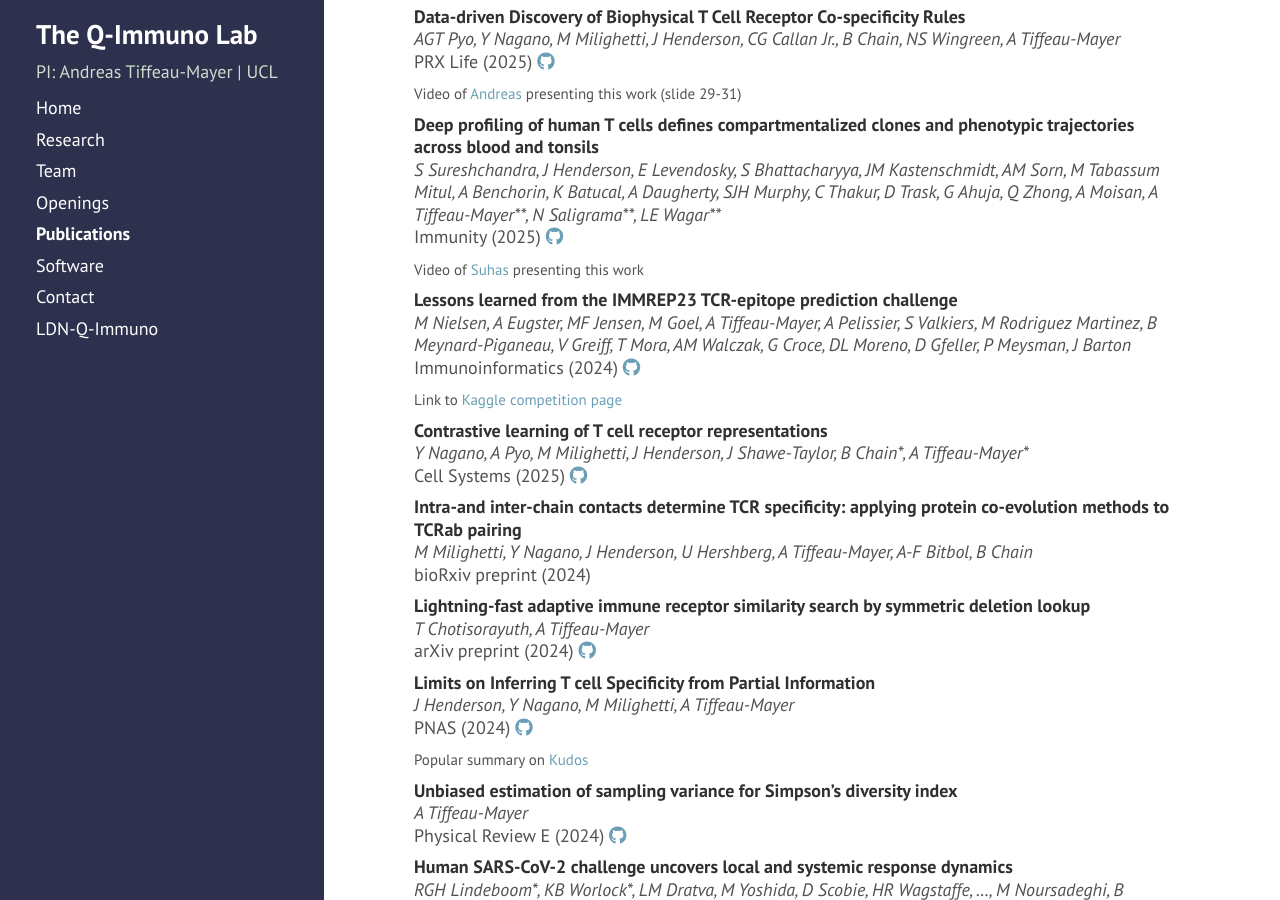
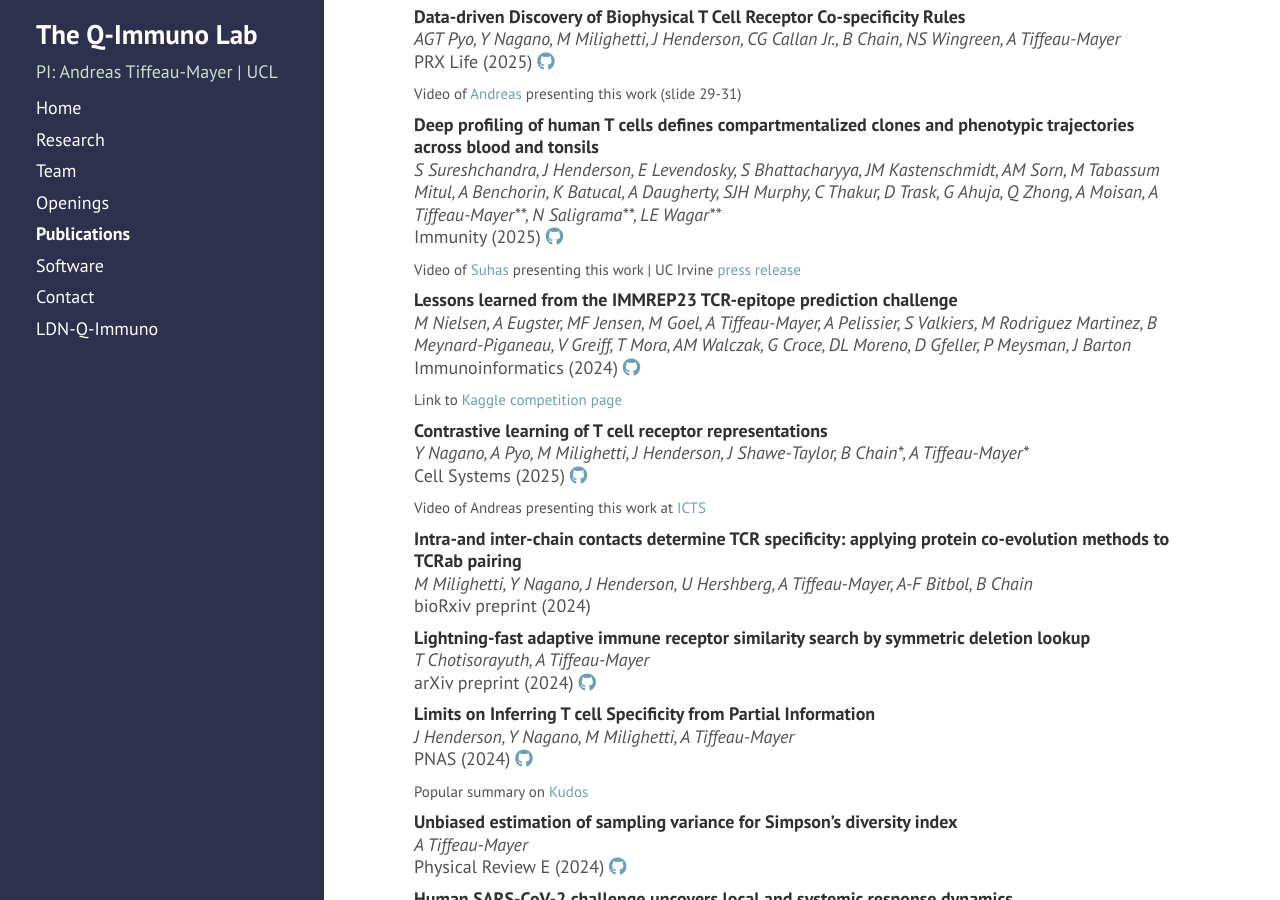
Before and after one commit to andim/andim.github.io, a Jekyll site: the page built from publications.md, in a window 1280 px wide and 900 px high, scrolled down 494 px. Built offline with Jekyll 4.4.1, drawn with Linux system fonts in a browser that asks for light colours; nearby versions of some CDN libraries; a style sheet for code colours, icons or effects is not loaded.

Commit message:
added uc irvine press release, icts talk

```diff
--- a/_data/publist.yml
+++ b/_data/publist.yml
@@ -44,7 +44,7 @@
   links:
     doi: https://doi.org/10.1016/j.immuni.2025.10.025
     github: https://github.com/wagar-lab/Paper_TABLO
-  media: "Video of [Suhas](https://www.youtube.com/watch?v=iMS7hSzuqd8) presenting this work"
+  media: "Video of [Suhas](https://www.youtube.com/watch?v=iMS7hSzuqd8) presenting this work | UC Irvine [press release](https://medschool.uci.edu/news/new-findings-reshape-our-understanding-human-t-cell-biology)"
 
 - authors: M Nielsen, A Eugster, MF Jensen, M Goel, A Tiffeau-Mayer, A Pelissier, S Valkiers, M Rodriguez Martinez, B Meynard-Piganeau, V Greiff, T Mora, AM Walczak, G Croce, DL Moreno, D Gfeller, P Meysman, J Barton
   title: Lessons learned from the IMMREP23 TCR-epitope prediction challenge
@@ -62,6 +62,7 @@
   links:
     doi: https://doi.org/10.1016/j.cels.2024.12.006
     github: https://github.com/yutanagano/sceptr/
+  media: "Video of Andreas presenting this work at [ICTS](https://www.youtube.com/watch?v=0JjBI-dtD1E&t=2572s)"
 
 - authors: M Milighetti, Y Nagano, J Henderson, U Hershberg, A Tiffeau-Mayer, A-F Bitbol, B Chain
   title: "Intra-and inter-chain contacts determine TCR specificity: applying protein co-evolution methods to TCRab pairing"
```
